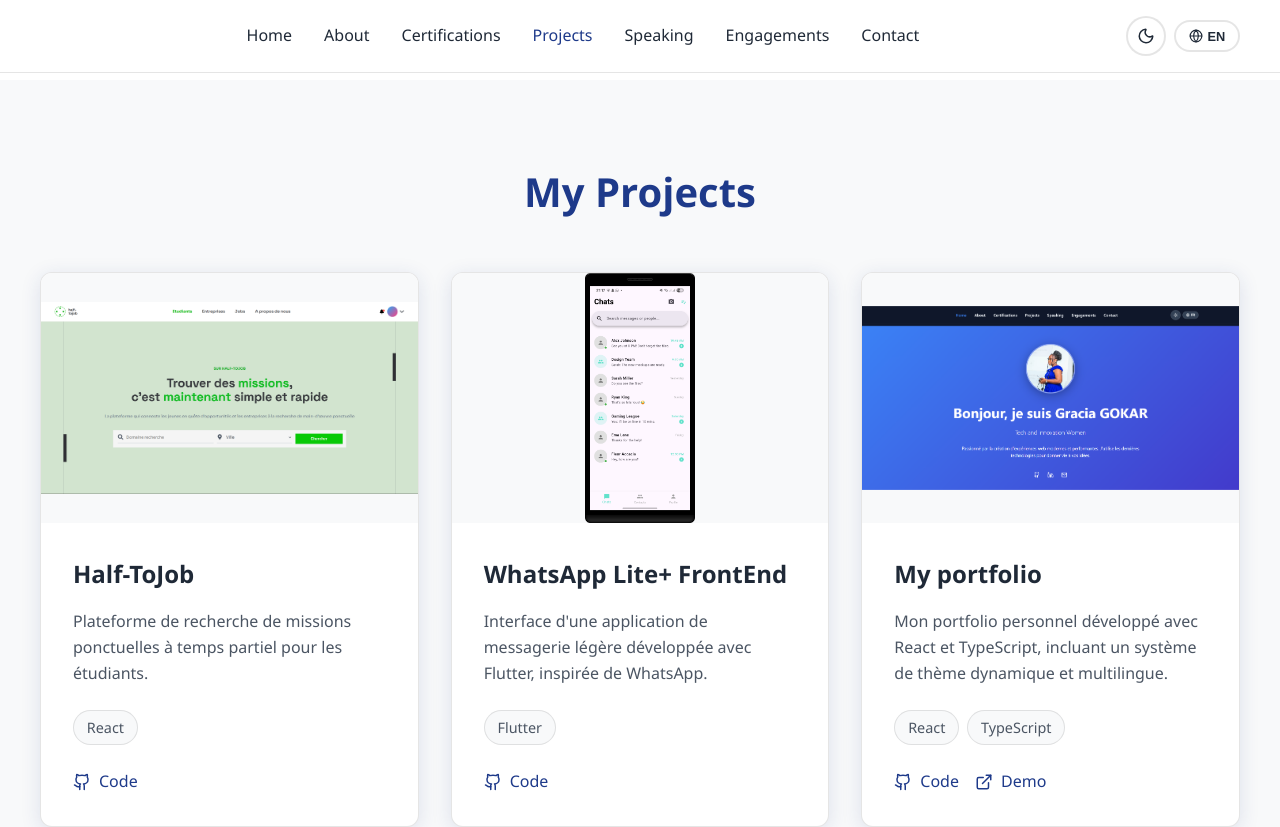
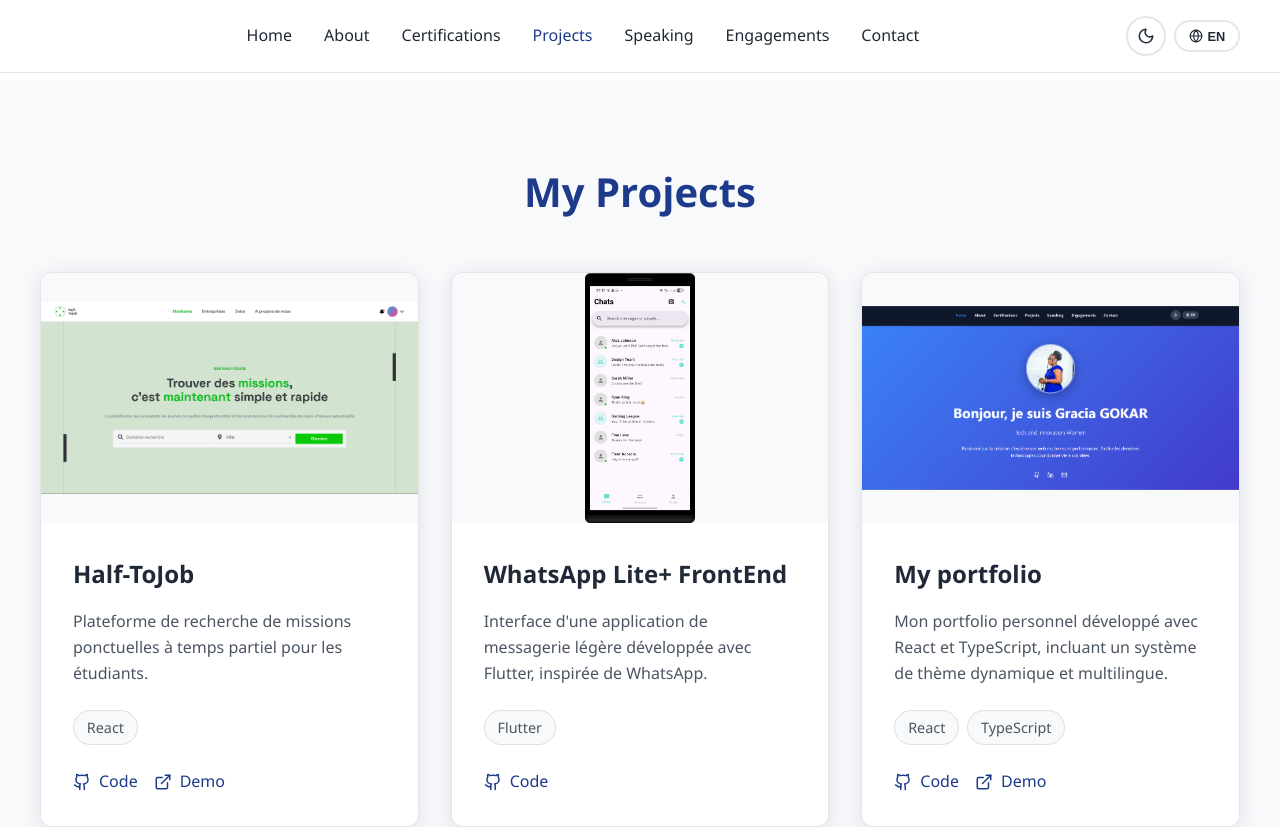
Before and after one commit to FleurAccacia/portfolio, a React (Create React App) app: page /projects in a window 1280 px wide. Shown: the top 827 px of the page. Built offline with nearby package versions, Linux system fonts and the light colour scheme.

Commit message:
lien du site Half-to-Job

```diff
--- a/src/components/Projects/Projects.tsx
+++ b/src/components/Projects/Projects.tsx
@@ -158,7 +158,7 @@
         "Plateforme de recherche de missions ponctuelles à temps partiel pour les étudiants.",
       techStack: ["React"],
       githubLink: "https://github.com/FleurAccacia/half-toJob",
-      liveLink: "",
+      liveLink: "https://half-to-job.vercel.app/",
       image: "/projects/half-tojob.png",
     },
     {
```
